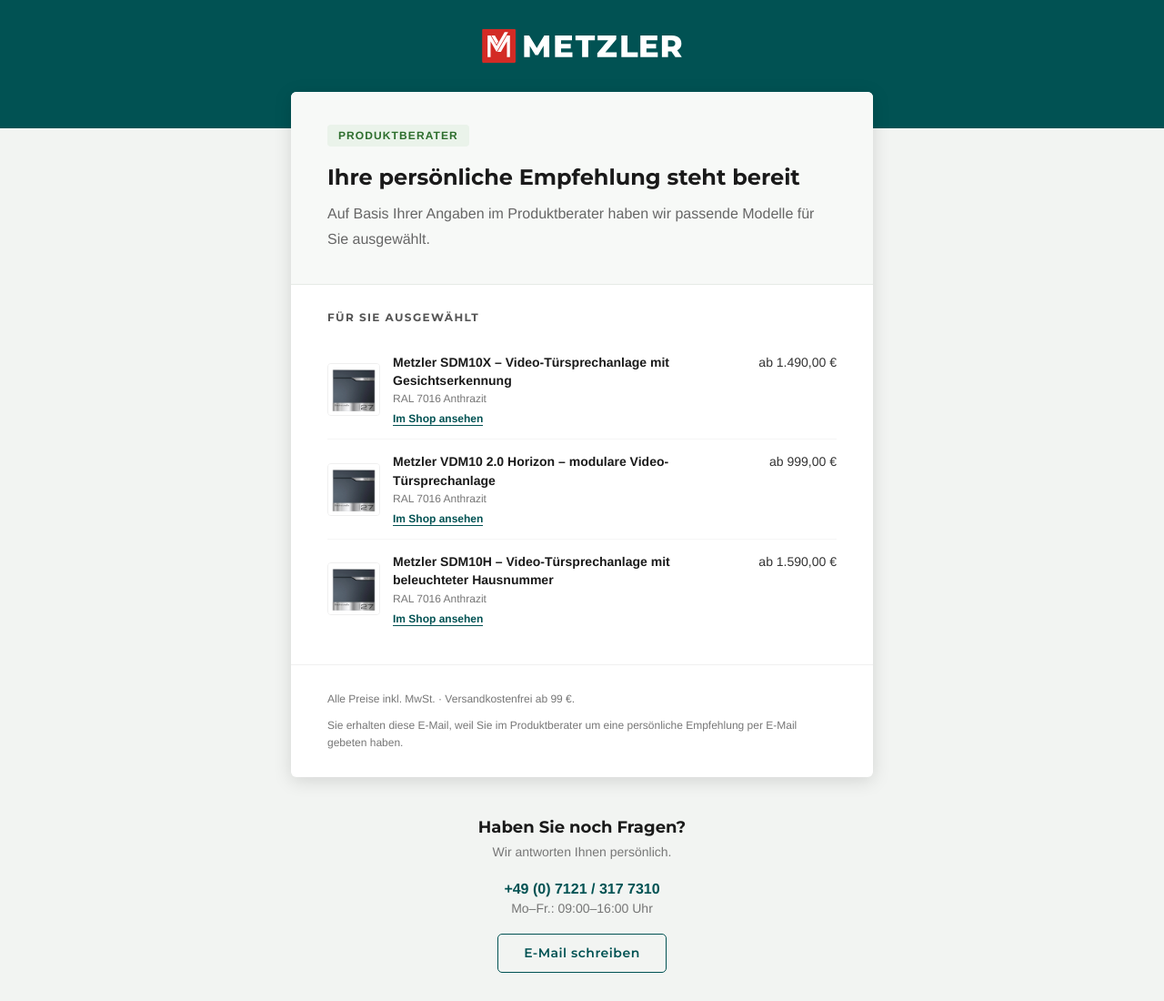
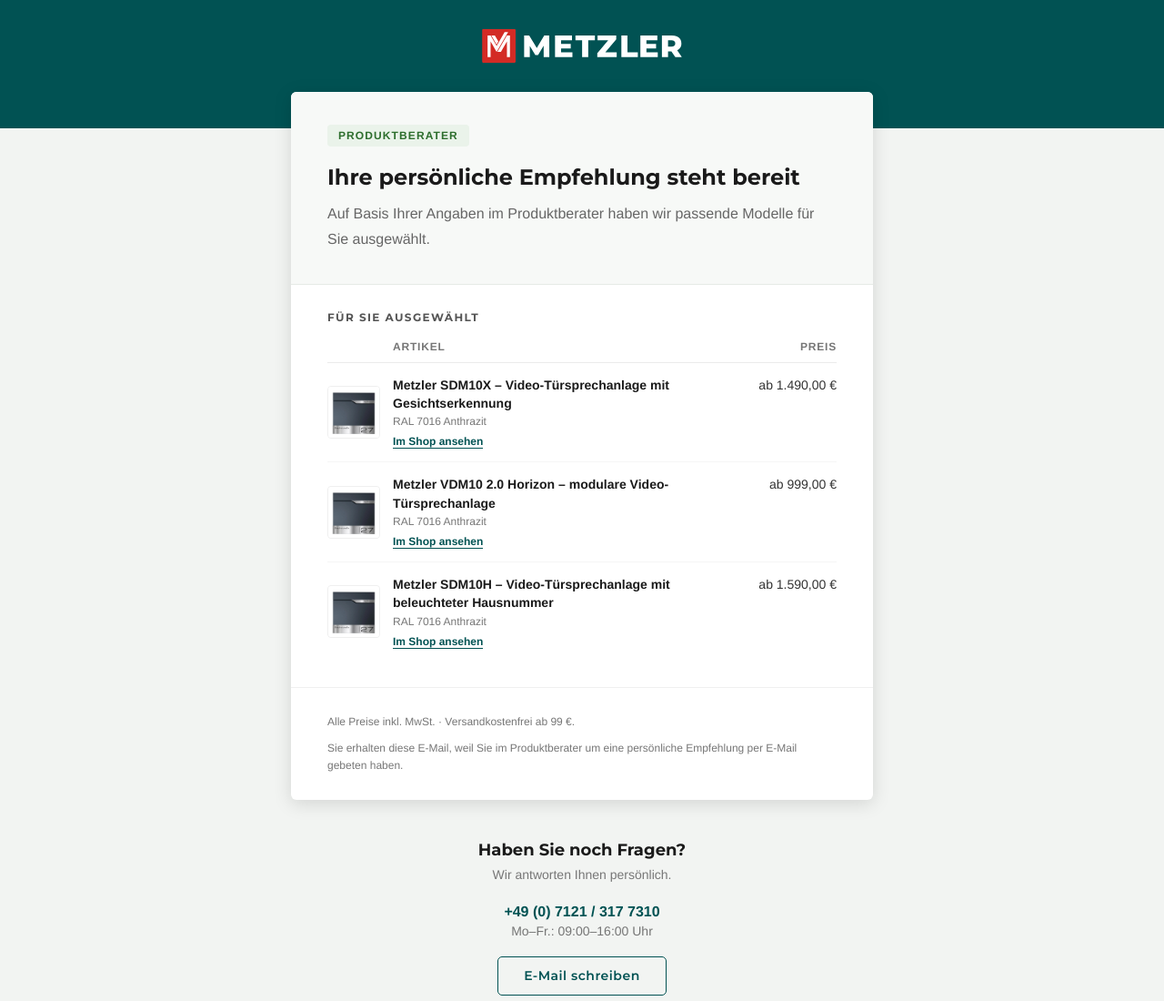
Before and after one commit to SabaVafa/email-templates, a website: page templates/produktberater-ergebnis.html in a window 1280 px wide. Shown: the top 1100 px of the page at 91% size. Drawn offline with Linux system fonts and the light colour scheme.

Commit message:
produktberater-ergebnis: add product-entry header row (Artikel/Preis) to match order-confirmation
Order-confirmation`s product section has a .order-th header row; mirrored it here (Artikel + Preis, "Anzahl" dropped as recommendations have no quantity) so the product-entry section is structurally consistent.

```diff
--- a/templates/produktberater-ergebnis.html
+++ b/templates/produktberater-ergebnis.html
@@ -693,6 +693,13 @@
                 <!-- up to 3 product recommendations — house product-entry pattern (consistent with order-confirmation) -->
                 <div class="order-table-wrap">
                 <table class="order-table" cellpadding="0" cellspacing="0">
+                  <thead>
+                    <tr>
+                      <th class="order-th" style="width:72px;"></th>
+                      <th class="order-th">Artikel</th>
+                      <th class="order-th order-th-price">Preis</th>
+                    </tr>
+                  </thead>
                   <tbody>
 
                     <tr>
```
